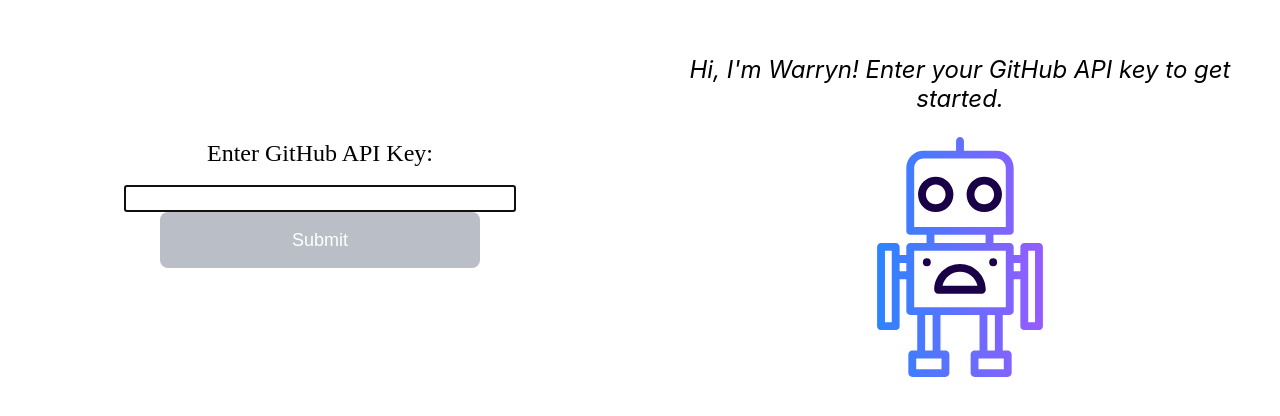
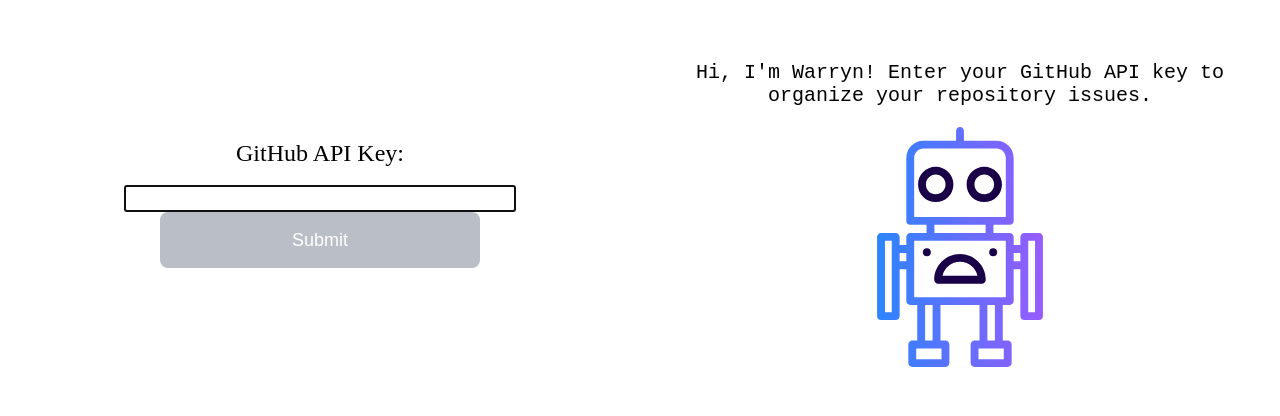
Before and after one commit to adamjaffeback/warryn, a React (Create React App) app: page /#/auth in a window 1280 px wide. Shown: the part 196-612 px from the top of the page. Built offline with nearby package versions, Linux system fonts and the light colour scheme.

Commit message:
(style) Improve Warryn font family and message.

```diff
--- a/src/components/Warryn/Warryn.css
+++ b/src/components/Warryn/Warryn.css
@@ -16,5 +16,5 @@
   font-size: x-large;
   text-align: center;
   padding: 1em;
-  font-style: italic;
+  font-family: monospace;
 }
--- a/src/containers/GithubKeyForm/GithubKeyForm.jsx
+++ b/src/containers/GithubKeyForm/GithubKeyForm.jsx
@@ -21,7 +21,7 @@ function GithubKeyForm({setToken, history}) {
   return (
     <form onSubmit={handleSubmit} className='GHForm'>
       <label htmlFor='apiKey'>
-        Enter GitHub API Key:
+        GitHub API Key:
         <input autoFocus={true} type='text' value={key} name='apiKey' onChange={handleChange} />
       </label>
       <input type='submit' value='Submit' id='submitApiKey' disabled={key === ''} />
--- a/src/pages/AuthPage/AuthPage.jsx
+++ b/src/pages/AuthPage/AuthPage.jsx
@@ -4,7 +4,7 @@ import GithubKeyForm from '../../containers/GithubKeyForm/GithubKeyForm';
 import Warryn from '../../components/Warryn/Warryn';
 
 function AuthPage() {
-  const prompt = 'Hi, I\'m Warryn! Enter your GitHub API key to get started.';
+  const prompt = 'Hi, I\'m Warryn! Enter your GitHub API key to organize your repository issues.';
 
   return (
     <div className='AuthPage'>
```
